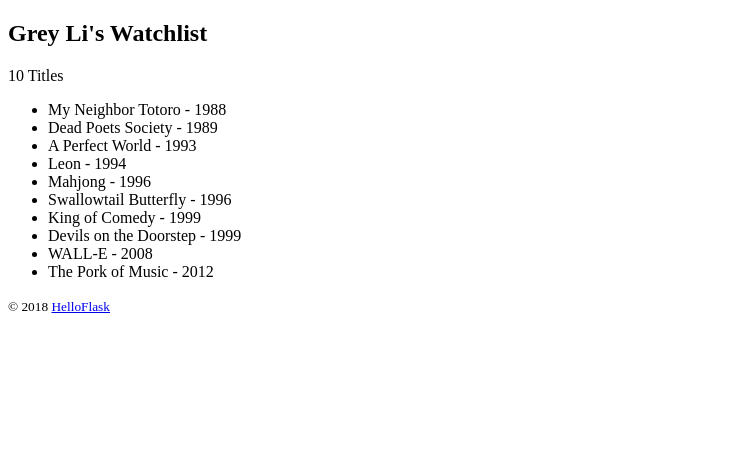
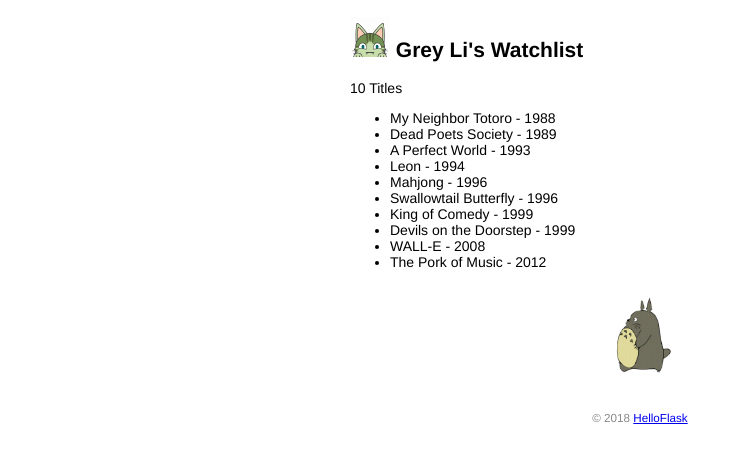
Before and after one commit to Z-GuHu/Flask, a Flask app: page / in a window 1280 px wide. Shown: the top 463 px of the page, without its empty margins (0-743 px from the left). Run offline with Flask 3, Linux system fonts and the light colour scheme.

Commit message:
Add static files

```diff
--- a/app.py
+++ b/app.py
@@ -53,6 +53,7 @@ def test_url_for():
     # 下面这个调用传入了多余的关键字参数，它们会被作为查询字符串附加到 URL 后面。
     print(url_for('test_url_for', num=2))  # 输出：/test?num=2
     return 'Test page'
+# 提示 在 Python 脚本里，url_for() 函数需要从 flask 包中导入，而在模板中则可以直接使用，因为 Flask 把一些常用的函数和对象添加到了模板上下文（环境）里。
 
 
 @app.route('/user/<name>')  #路径中添加变量
--- /dev/null
+++ b/static/style.css
@@ -0,0 +1,48 @@
+/* 页面整体 */
+body {
+    margin: auto;
+    max-width: 580px;
+    font-size: 14px;
+    font-family: Helvetica, Arial, sans-serif;
+}
+
+/* 页脚 */
+footer {
+    color: #888;
+    margin-top: 15px;
+    text-align: center;
+    padding: 10px;
+}
+
+/* 头像 */
+.avatar {
+    width: 40px;
+}
+
+/* 电影列表 */
+.movie-list {
+    list-style-type: none;
+    padding: 0;
+    margin-bottom: 10px;
+    box-shadow: 0 2px 5px 0 rgba(0, 0, 0, 0.16), 0 2px 10px 0 rgba(0, 0, 0, 0.12);
+}
+
+.movie-list li {
+    padding: 12px 24px;
+    border-bottom: 1px solid #ddd;
+}
+
+.movie-list li:last-child {
+    border-bottom:none;
+}
+
+.movie-list li:hover {
+    background-color: #f8f9fa;
+}
+
+/* 龙猫图片 */
+.totoro {
+    display: block;
+    margin: 0 auto;
+    height: 100px;
+}
--- a/templates/index.html
+++ b/templates/index.html
@@ -5,9 +5,13 @@
 <head>
     <meta charset="utf-8">
     <title>{{ name }}'s Watchlist</title>
+    <link rel="stylesheet" href="{{ url_for('static', filename='style.css') }}" type="text/css">
 </head>
 <body>
-    <h2>{{ name }}'s Watchlist</h2>
+    <h2>
+        <img alt="Avatar" class="avatar" src="{{ url_for('static', filename='images/avatar.png') }}">
+        {{ name }}'s Watchlist
+    </h2>
     {# 使用 length 过滤器获取 movies 变量的长度 #}
     <p>{{ movies|length }} Titles</p>
     <ul>
@@ -15,6 +19,9 @@
         <li>{{ movie.title }} - {{ movie.year }}</li>  {# 等同于 movie['title'] #}
         {% endfor %}  {# 使用 endfor 标签结束 for 语句 #}
     </ul>
+
+    <img alt="Walking Totoro" class="totoro" src="{{ url_for('static', filename='images/totoro.gif') }}">
+
     <footer>
         <small>&copy; 2018 <a href="http://helloflask.com/book/3">HelloFlask</a></small>
     </footer>
```
Also changed, not shown: static/images/avatar.png (added), static/images/totoro.gif (added).
